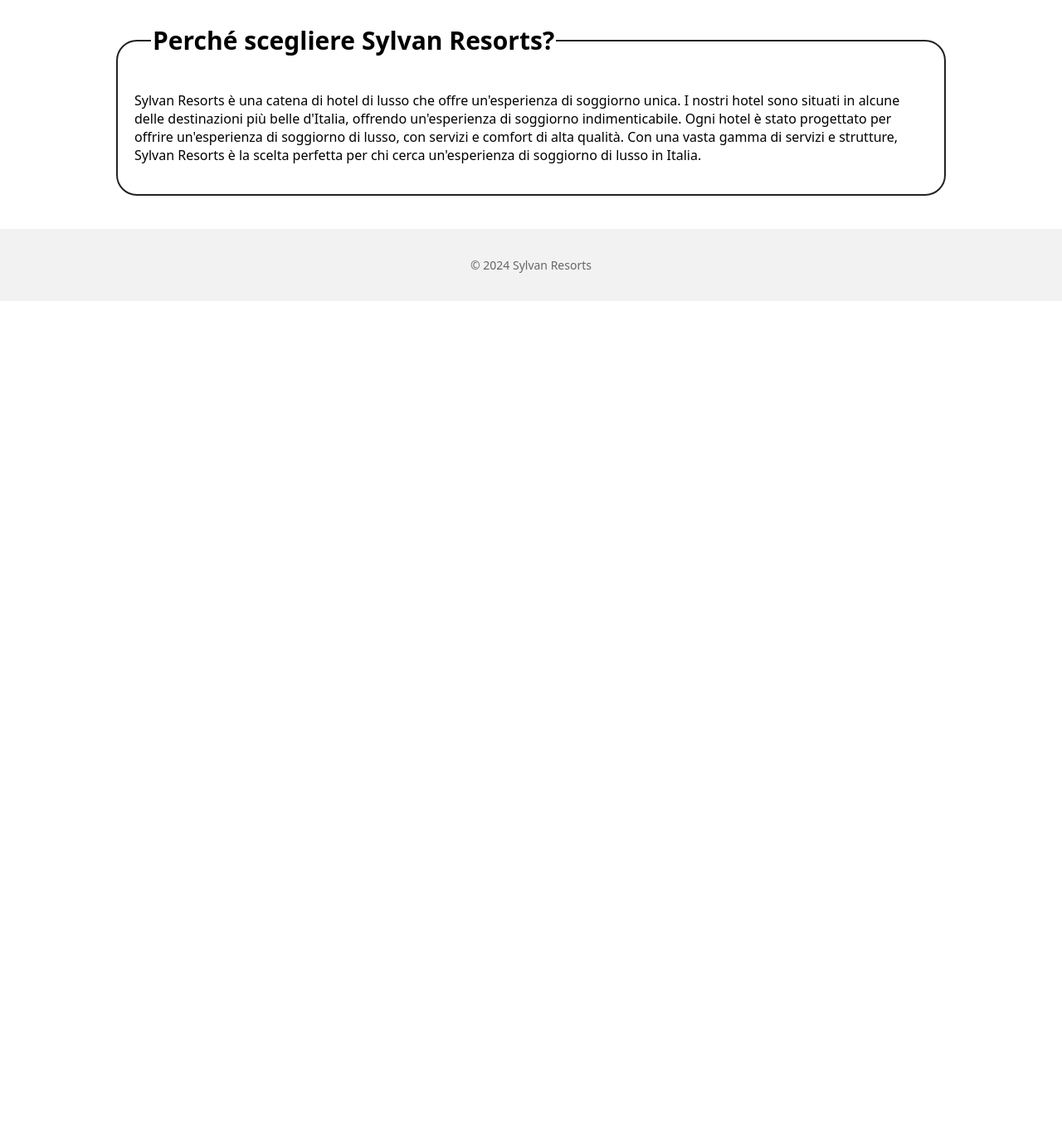
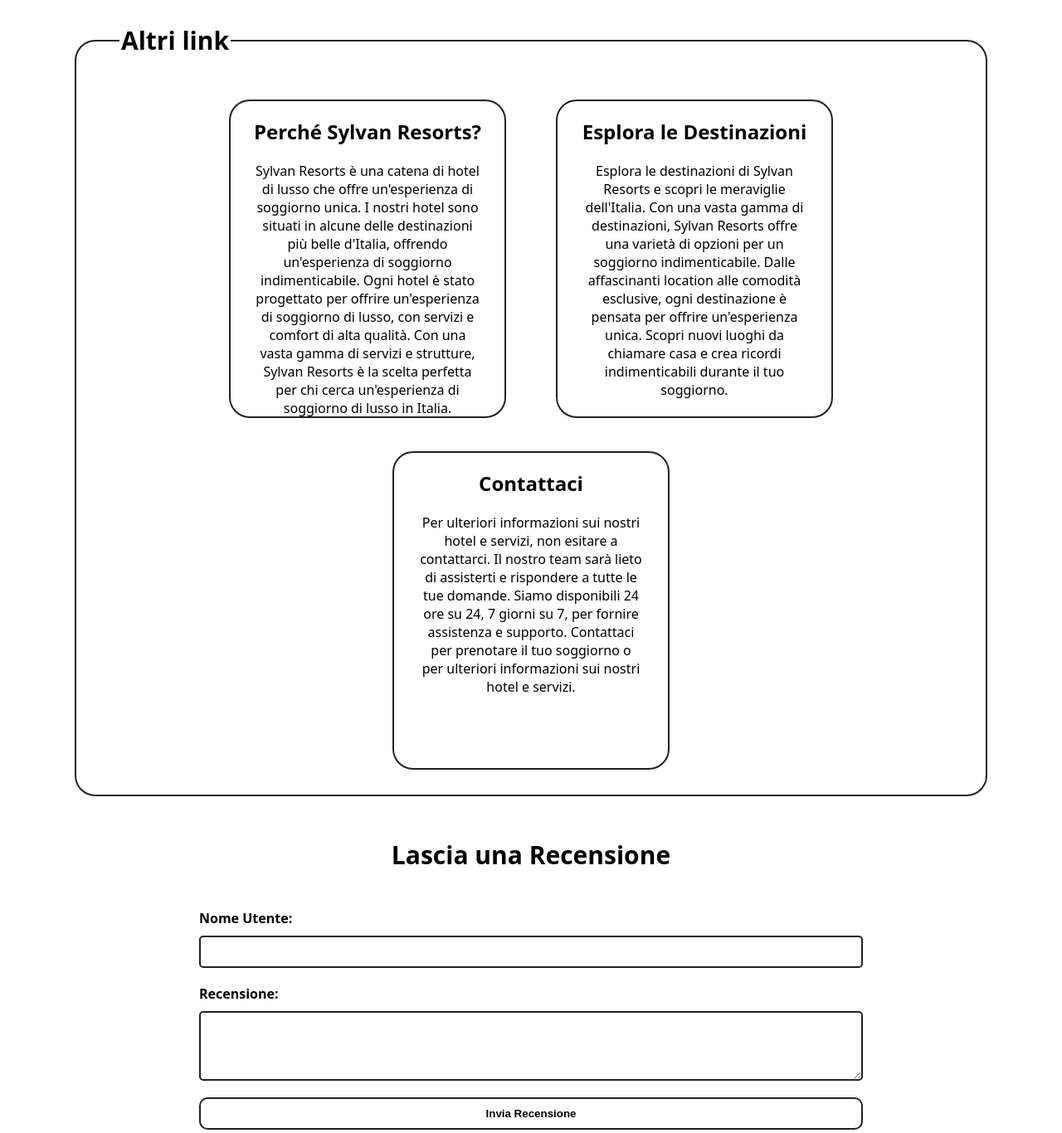
Before and after one commit to mauromltn/JobLab, a plain HTML site: page src/index.html in a window 1280 px wide. Shown: the part 1337-2703 px from the top of the page at 83% size. Before the commit the page ends 1700 px from the top, so only its background shows below. Drawn offline with Linux system fonts and the light colour scheme; a script that the page names is missing.

Commit message:
Aggiornamenti al codice HTML e CSS per la sezione resort e la sezione recensione.

```diff
--- a/src/index.html
+++ b/src/index.html
@@ -23,7 +23,7 @@
         <h1>Benvenuti alla nostra catena di hotel</h1>
 
         <h3>I migliori posti di Italia per le tue vacanze</h3>
-        <section>
+        <section id="resort-section">
             <div class="resort">
                 <a href="../pages/resort.html"><h2>Il Sereno Lago di Como</h2></a>
                 <figure>
@@ -64,7 +64,7 @@
                 </figure>
             </div>
             <div class="resort all">
-                <a href="../pages/resort.html"><h2>Altri Hotel</h2></a>
+                <h2>Altri Hotel</h2></a>
                 <h3>Non perdetevi gli altri hotel!</h3>
                 <p>
                     Esplorate altre opzioni di soggiorno di lusso e comfort tra gli altri hotel disponibili.
@@ -73,19 +73,50 @@
                     di trovare il vostro rifugio ideale. Scoprite nuovi luoghi da chiamare casa e create ricordi
                     indimenticabili durante il vostro soggiorno.
                 </p>
-                <button>Esplora Altri Hotel</button>
+                <a href="../pages/resort.html"><button>Esplora Altri Hotel</button></a>
             </div>
         </section>
 
         <fieldset>
-            <legend><h2>Perché scegliere Sylvan Resorts?</h2></legend>
+            <legend><h2>Altri link</h2></legend>
+            <div class="finestra">
+                <h2>Perché Sylvan Resorts?</h2>
                 <p>Sylvan Resorts è una catena di hotel di lusso che offre un'esperienza di soggiorno unica.
                     I nostri hotel sono situati in alcune delle destinazioni più belle d'Italia, offrendo
                     un'esperienza di soggiorno indimenticabile. Ogni hotel è stato progettato per offrire
                     un'esperienza di soggiorno di lusso, con servizi e comfort di alta qualità.
                     Con una vasta gamma di servizi e strutture, Sylvan Resorts è la scelta perfetta per
                     chi cerca un'esperienza di soggiorno di lusso in Italia.</p>
+            </div>
+            <div class="finestra">
+                <h2>Esplora le Destinazioni</h2>
+                <p>Esplora le destinazioni di Sylvan Resorts e scopri le meraviglie dell'Italia.
+                    Con una vasta gamma di destinazioni, Sylvan Resorts offre una varietà di opzioni
+                    per un soggiorno indimenticabile. Dalle affascinanti location alle comodità esclusive,
+                    ogni destinazione è pensata per offrire un'esperienza unica. Scopri nuovi luoghi da
+                    chiamare casa e crea ricordi indimenticabili durante il tuo soggiorno.</p>
+            </div>
+            <div class="finestra">
+                <h2>Contattaci</h2>
+                <p>Per ulteriori informazioni sui nostri hotel e servizi, non esitare a contattarci.
+                    Il nostro team sarà lieto di assisterti e rispondere a tutte le tue domande.
+                    Siamo disponibili 24 ore su 24, 7 giorni su 7, per fornire assistenza e supporto.
+                    Contattaci per prenotare il tuo soggiorno o per ulteriori informazioni sui nostri hotel e servizi.</p>
+            </div>
         </fieldset>
+
+        <section id="recensione-section">
+            <h1>Lascia una Recensione</h1>
+            <form id="recensione">
+                <label for="nomeUtente">Nome Utente:</label>
+                <input type="text" id="nomeUtente" name="nomeUtente" required>
+
+                <label for="recUtente">Recensione:</label>
+                <textarea id="recUtente" name="recUtente" rows="4" required></textarea>
+
+                <button>Invia Recensione</button>
+            </form>
+        </section>
     </main>
     <footer>
         <p>&copy; 2024 Sylvan Resorts</p>
--- a/src/styles.css
+++ b/src/styles.css
@@ -54,9 +54,9 @@
     text-align: center;
 }
 
-/* SECTION */
+/* RESORT SECTION */
 
-section {
+#resort-section {
     display: flex;
     justify-content: center;
     flex-wrap: wrap;
@@ -112,7 +112,7 @@
     padding: 0 25px;
 }
 
-/*BUTTON*/
+/* BUTTON */
 
 .resort.all p {
     padding: 0 40px;
@@ -136,25 +136,90 @@
     font-weight: bold;
 }
 
-/*FIELDSET*/
+/* FIELDSET */
 
 fieldset {
+    display: flex;
+    justify-content: center;
+    flex-wrap: wrap;
     border: solid 2px #222222;
     border-radius: 25px;
-    padding: 0 20px;
-    margin: 20px 120px;
+    margin: 20px 70px;
 }
 
 legend {
-    margin: 0 20px;
-    font-size: 20px;
+    margin-left: 40px;
+    font-size: 20px;}
+
+.finestra {
+    width: 330px;
+    height: 380px;
+    margin: 20px 30px;
+    border-radius: 25px;
+    border: solid 2px #222222;
+    text-align: center;
+    transition: 0.5s;
 }
 
-fieldset p {
-    padding-bottom: 20px;
+.finestra p {
+    padding: 0 30px;
 }
 
-/*FOOTER*/
+/* FORM */
+
+#recensione-section {
+    justify-content: center;
+    flex-wrap: wrap;
+    margin: 50px 70px 20px 70px;
+}
+
+#recensione-section h1 {
+    font-size: 30px;
+}
+
+#recensione {
+    display: flex;
+    flex-direction: column;
+    margin: 20px 150px;
+}
+
+#recensione label {
+    display: block;
+    margin: 20px 0 10px 0;
+    font-weight: bold;
+}
+
+#recensione input {
+    padding: 10px;
+    border-radius: 5px;
+    border: solid 2px #222222;
+}
+
+#recensione textarea {
+    padding: 10px;
+    border-radius: 5px;
+    border: solid 2px #222222;
+
+}
+
+#recensione button {
+    margin-top: 20px;
+    padding: 10px 20px;
+    border-radius: 10px;
+    border: solid 2px #222222;
+    background-color: #ffffff;
+    font-weight: bold;
+    transition: color 0.4s ease;
+}
+
+#recensione button:hover {
+    border: solid 2px #ffffff;
+    background-color: #222222;
+    color: #ffffff;
+    font-weight: bold;
+}
+
+/* FOOTER */
 
 footer {
     margin: 0;
```
Lines whose indentation alone changed are shown as unchanged.
